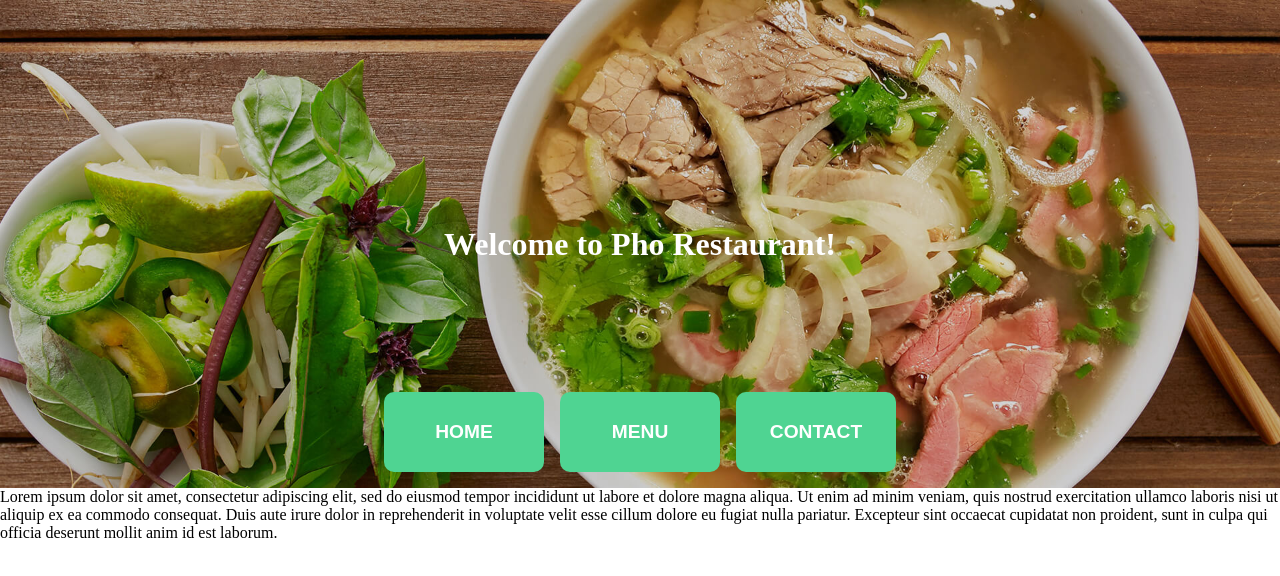
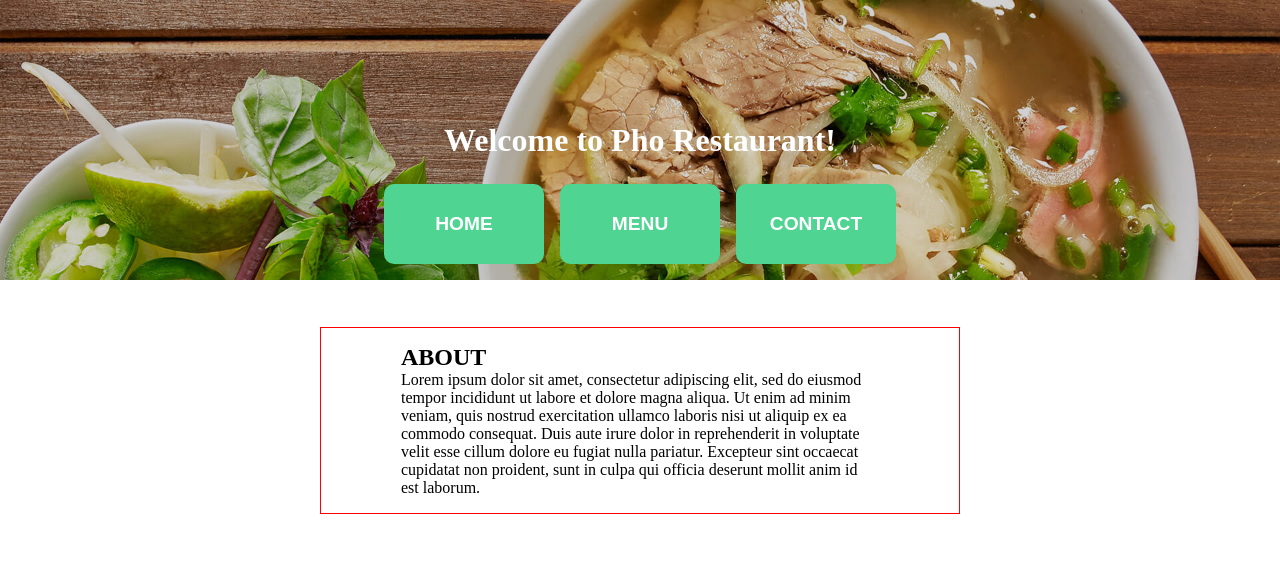
Before and after one commit to bphannavong/odin-restaurant, a website built with webpack: page src/template.html in a window 1280 px wide. Built offline with nearby package versions, Linux system fonts and the light colour scheme.

Commit message:
Add responsive banner for background

```diff
--- a/src/init.js
+++ b/src/init.js
@@ -1,18 +1,17 @@
 import phoBanner from './assets/pho-banner.jpg';
 
-const headComponents = [];
+const headComponents = []; //components for header section
 const components = []; //components to add to page
 
 const welcome = document.createElement('h1');
 const nav = document.createElement('div');
-const banner = document.createElement('img');
+//const banner = document.createElement('img');
 const hero = document.createElement('div');
 
 
 welcome.innerHTML = 'Welcome to Pho Restaurant!'
 
-banner.src = phoBanner;
-banner.classList.add('banner');
+//banner.src = phoBanner;
 
 //nav-bar elements
 nav.classList.add('nav-bar');
@@ -28,9 +27,16 @@ nav.appendChild(home);
 nav.appendChild(menu);
 nav.appendChild(contact);
 
-hero.innerHTML = "Lorem ipsum dolor sit amet, consectetur adipiscing elit, sed do eiusmod tempor incididunt ut labore et dolore magna aliqua. Ut enim ad minim veniam, quis nostrud exercitation ullamco laboris nisi ut aliquip ex ea commodo consequat. Duis aute irure dolor in reprehenderit in voluptate velit esse cillum dolore eu fugiat nulla pariatur. Excepteur sint occaecat cupidatat non proident, sunt in culpa qui officia deserunt mollit anim id est laborum.";
+//Hero/About
+const aboutHeader = document.createElement('h2');
+aboutHeader.innerHTML = 'ABOUT';
+const about = document.createElement('div');
+about.innerHTML = "Lorem ipsum dolor sit amet, consectetur adipiscing elit, sed do eiusmod tempor incididunt ut labore et dolore magna aliqua. Ut enim ad minim veniam, quis nostrud exercitation ullamco laboris nisi ut aliquip ex ea commodo consequat. Duis aute irure dolor in reprehenderit in voluptate velit esse cillum dolore eu fugiat nulla pariatur. Excepteur sint occaecat cupidatat non proident, sunt in culpa qui officia deserunt mollit anim id est laborum.";
+hero.appendChild(aboutHeader);
+hero.appendChild(about);
 
-headComponents.push(banner);
+//push components to respective arrays
+// headComponents.push(banner);
 headComponents.push(welcome);
 headComponents.push(nav);
 components.push(hero);
--- a/src/styles.css
+++ b/src/styles.css
@@ -6,6 +6,7 @@
 
 main {
     display: grid;
+    grid-template-rows: 1fr 1fr;
 }
 
 #content {
@@ -14,13 +15,16 @@ main {
     order: 2;
 }
 
-.banner {
+#header {
+    background: url('./assets/pho-banner.jpg');
+    background-repeat: no-repeat;
+    background-size: cover;
     width: 100vw;
-    height: auto;
+    min-height: 35vh;
 }
 
 h1 {
-    position: fixed;
+    position: absolute;
     place-self: center;
     color: white;
 }
@@ -56,3 +60,12 @@ h1 {
     width: 10rem;
     height: 5rem;
 }
+
+#content div:first-child {
+    display: grid;
+    place-items: start;
+    border: 1px solid red;
+
+    width: 50vw;
+    padding: 1rem 5rem;
+}
```
Also changed, not shown: dist/bundle50eed880963fd9a0fd85.js, dist/index.html, 2 other files.
